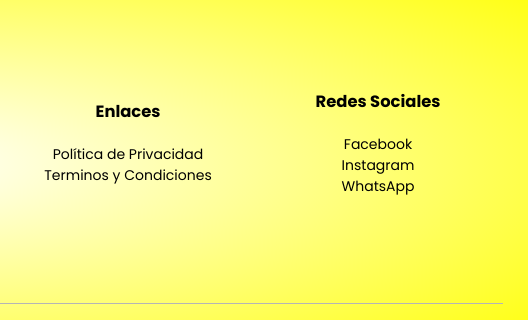
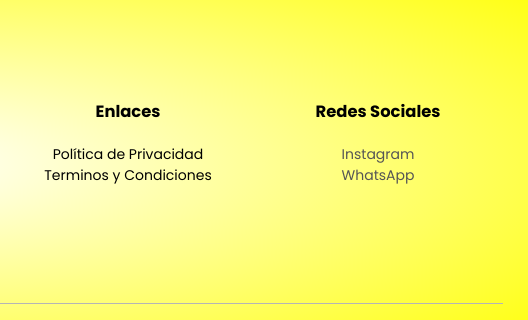
Before and after one commit to pulpifrutas22/pulpifrutas22.github.io, a plain HTML site: page index.html in a window 1280 px wide. Shown: the part 5060-5380 px from the top of the page, 752-1280 px from the left. Drawn offline with nearby package versions, Linux system fonts and the light colour scheme.

Commit message:
REDES SOCIALES

```diff
--- a/index.html
+++ b/index.html
@@ -308,9 +308,8 @@
                 <div class="footer-col-4">
                     <h3>Redes Sociales</h3>
                     <ul>
-                        <li>Facebook</li>
-                        <li>Instagram</li>
-                        <li>WhatsApp</li>
+                        <li><a href="https://instagram.com/pulpifrutas_04oficial?igshid=YmMyMT2M2Y=">Instagram</li></a>
+                        <li><a href="https://wa.me/qr/SD5QFOQFJKEGK1">WhatsApp</li></a>
                     </ul>
                 </div>
             </div>
```
